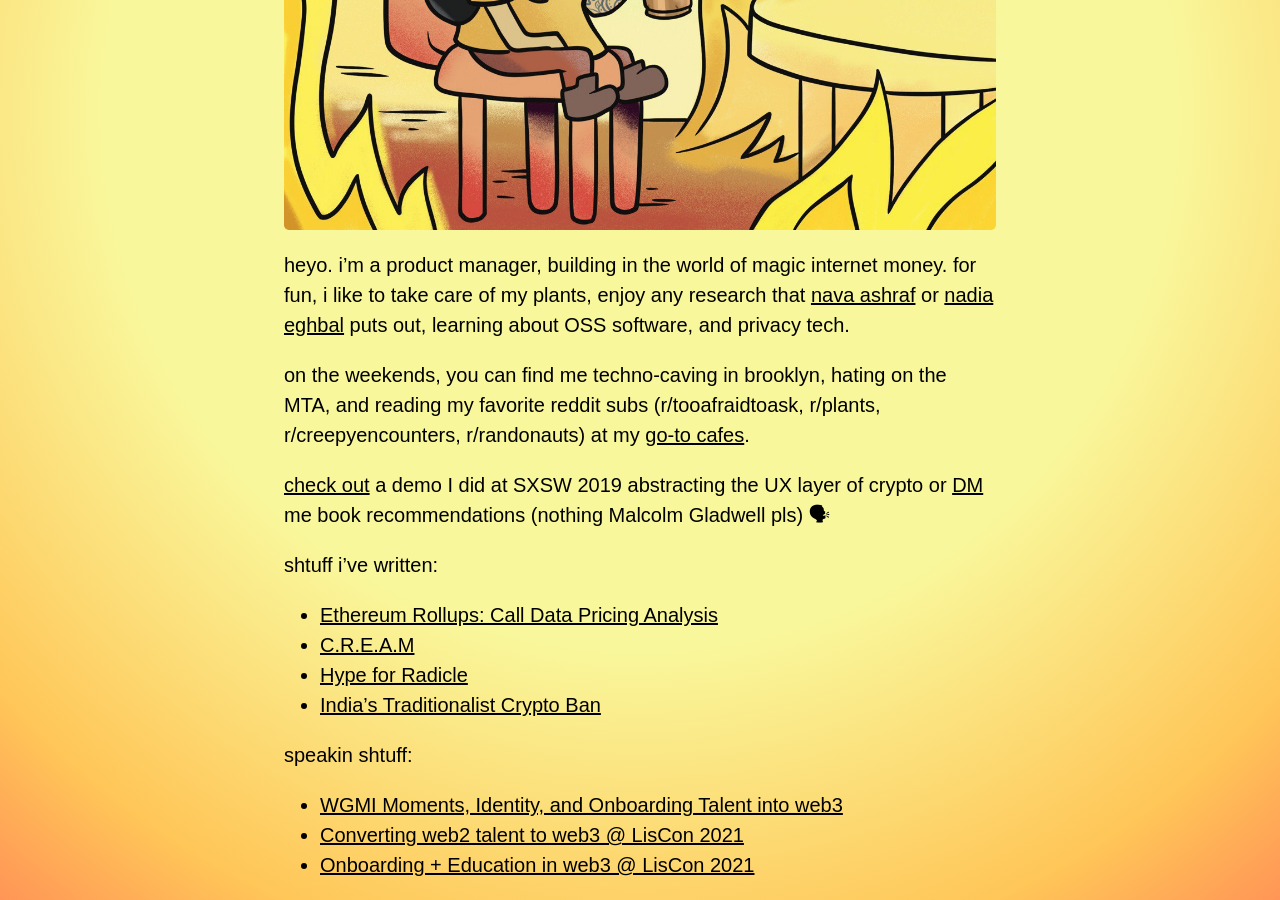
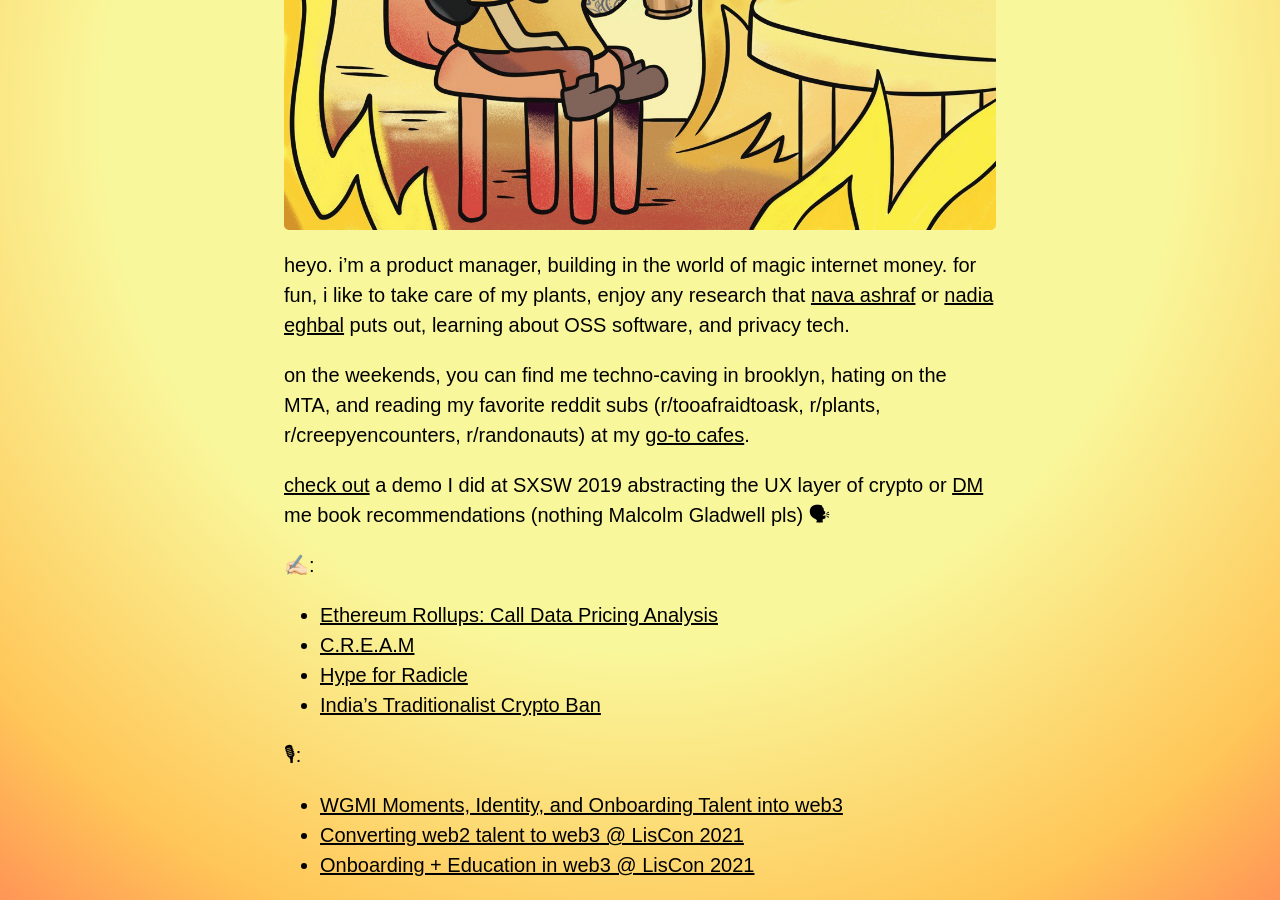
Before and after one commit to adeets-22/adeets-22.github.io, a Jekyll site: the page built from index.md, in a window 1280 px wide and 900 px high, scrolled down 673 px. Built offline with Jekyll 4.4.1, drawn with Linux system fonts in a browser that asks for light colours.

Commit message:
Update index.md

```diff
--- a/index.md
+++ b/index.md
@@ -13,13 +13,13 @@ on the weekends, you can find me techno-caving in brooklyn, hating on the MTA, a
 
 [check out](https://www.youtube.com/watch?v=NhHs1lPCzK0https://www.youtube.com/watch?v=NhHs1lPCzK0) a demo I did at SXSW 2019 abstracting the UX layer of crypto or [DM](https://twitter.com/adeets_22) me book recommendations (nothing Malcolm Gladwell pls) 🗣
 
-shtuff i've written:
+✍🏻:
 - [Ethereum Rollups: Call Data Pricing Analysis](https://forum.celestia.org/t/ethereum-rollup-call-data-pricing-analysis/141)
 - [C.R.E.A.M](https://buttercup4pres.medium.com/c-r-e-a-m-e39e49a4a9fa)
 - [Hype for Radicle](https://buttercup4pres.medium.com/hype-for-radicle-957cfd03aaf8?source=---------0----------------------------)
 - [India's Traditionalist Crypto Ban](https://thejuggernaut.com/article?id=7vkLiVyhWm5guuwTPcbTCl)
 
-speakin shtuff:
+🎙:
 - [WGMI Moments, Identity, and Onboarding Talent into web3](https://www.youtube.com/watch?v=NDEDHj9zdSw)
 - [Converting web2 talent to web3 @ LisCon 2021](https://vimeo.com/showcase/8950429/video/637517315)
 - [Onboarding + Education in web3 @ LisCon 2021](https://vimeo.com/showcase/8950429/video/637513467)
```
